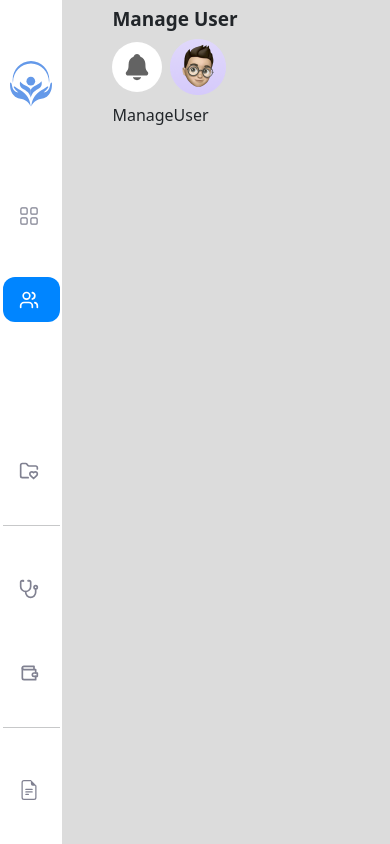
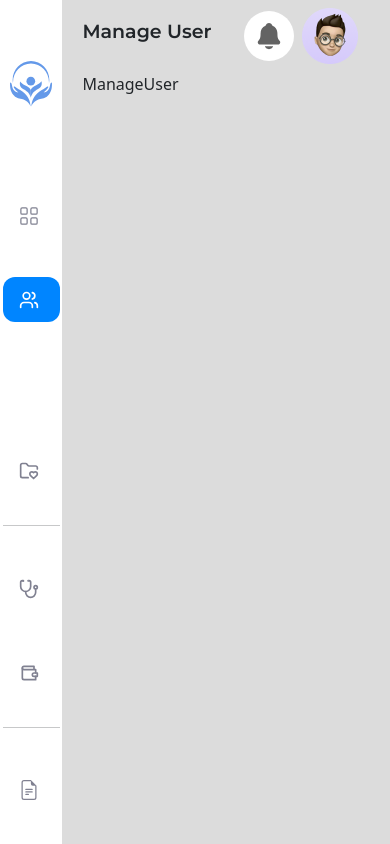
Before and after one commit to Capstone-Mental-Health-Care-Group-6/frontent-dekstop-admin, a React (Vite) app: page /admin-manage-user in a window 390 px wide. Built offline with nearby package versions, Linux system fonts and the light colour scheme; some icons are missing.

Commit message:
Modify Edit Profile dan Layout css

```diff
--- a/src/Layouts/Layout.styles.css
+++ b/src/Layouts/Layout.styles.css
@@ -98,6 +98,7 @@ main {
   padding: 0 50px;
   float: right;
   background: #dcdcdc;
+  padding: 0px 50px;
 }
 
 .offcanvas-header {
@@ -110,6 +111,10 @@ main {
 
 .offcanvass-body ul a {
   width: 18vw;
+}
+
+main .navbar .fw-semibold {
+  font-family: 'Montserrat', sans-serif;
 }
 
 .modal-title {
@@ -191,6 +196,7 @@ main {
 
   main {
     width: 86vw;
+    padding: 0px 20px;
   }
 }
 
--- a/src/pages/EditProfile/EditProfile.jsx
+++ b/src/pages/EditProfile/EditProfile.jsx
@@ -39,7 +39,7 @@ const EditProfile = () => {
 
   return (
     <Layouts titlePage={"Edit Profile"}>
-      <div className="row">
+      <div className="container">
         <form className="custom-form">
           <Label htmlFor="name">Nama</Label>
           <Input
```
